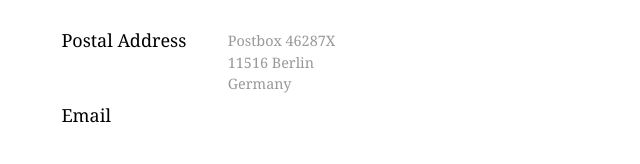
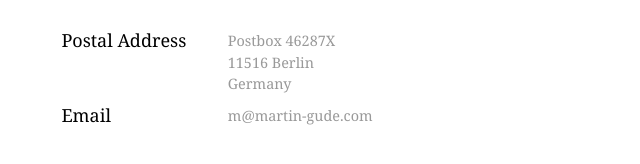
Before and after one commit to ma6/ma6.github.io, a Jekyll site: the page built from _pages/index.md, in a window 1280 px wide and 900 px high, scrolled down 5364 px. Shown: the part 723-887 px from the top of the window, without its empty margins (265-905 px from the left). Built offline with Jekyll 4.4.1, drawn with Linux system fonts in a browser that asks for light colours; some web fonts are replaced; comment, search, counter and statistics services are not loaded.

Commit message:
E-Mail fixed

```diff
--- a/_includes/footer.html
+++ b/_includes/footer.html
@@ -18,13 +18,8 @@
   </div>
   <div class="five columns">
 
-          <p>
-          <script type="text/javascript">
-              Rot13.write('<n uers="znvygb:z@znegva-thqr.pbz">z@znegva-thqr.pbz</n>');
-          </script>
-          <noscript>
-              <span class="mailsafe">spamprotected.</span>m<span class="mailsafe">huhw.esns</span>@mart<span class="mailsafe">werew</span>in-g<span class="mailsafe">dffs3e</span>ud<span class="mailsafe">jiodnof</span>e.com
-          </noscript>
+        <p>
+          {%include email.html %}
         </p>
     </div>
 </div>
```
